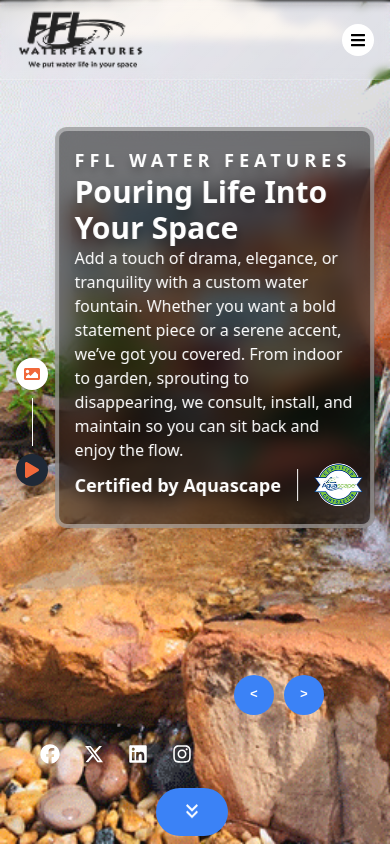
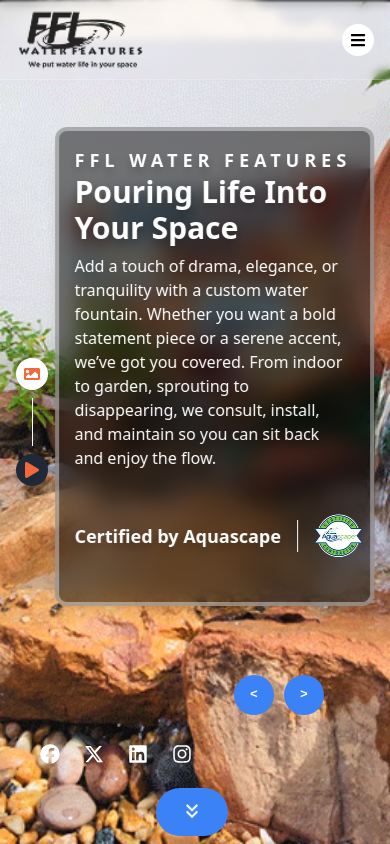
Before and after one commit to Lancelot-SO/ffl-water, a React (Vite) app: page / in a window 390 px wide. Built offline with nearby package versions, Linux system fonts and the light colour scheme; what tailwindcss-motion would draw is missing.

Commit message:
project update

```diff
--- a/src/Components/PictureSlider.css
+++ b/src/Components/PictureSlider.css
@@ -54,7 +54,11 @@
     font-size: 45px;
     font-weight: bold;
     line-height: 1.3em;
-    width: 400px;
+    width: 450px;
+    height: 130px;
+    display: flex;
+    align-items: flex-start;
+    justify-content: flex-start;
 }
 
 .carousel .list .item .topic {
@@ -290,8 +294,10 @@
         font-size: 24px;
         /* Reduce title font size */
         width: 100%;
+        height: 80px;
         /* Allow it to stretch */
         line-height: 1.2em;
+        padding-right: 10px;
     }
 
     /* Description width */
--- a/src/Components/PictureSlider.jsx
+++ b/src/Components/PictureSlider.jsx
@@ -52,25 +52,26 @@
                             <img src={img} alt={`Slide ${index + 1}`} loading="lazy" />
                             {/* <div className="absolute inset-0 z-30 bg-black bg-opacity-50 flex items-center justify-center"></div> */}
                             <div className="content bg-black/50 backdrop-blur-md rounded-xl p-4
-                            + shadow-lg border-4 border-white/40">
+                            + shadow-lg border-4 border-white/40 mr-4">
                                 <div className="author">FFL WATER FEATURES</div>
                                 <div className="title">Pouring Life Into Your Space</div>
-                                <div className="des w-full lg:w-[570px] pr-4 lg:pr-0">
+                                <div className="des w-full lg:w-[570px] pr-5 lg:pr-0">
                                     {descriptions[index]}
                                 </div>
-                                <div className="flex items-center lg:p-4 p-0 w-full max-w-md">
+                                <div className="flex items-center w-full lg:w-[600px] h-[100px] mt-4">
                                     {/* Left Content */}
-                                    <div className="text-white text-lg font-semibold">
+                                    <div className="flex-2 text-white  text-lg font-semibold">
                                         Certified by Aquascape
                                     </div>
                                     {/* Divider */}
                                     <div className="h-8 w-[1px] bg-white mx-4"></div>
                                     {/* Badge */}
-                                    <div>
+                                    <div className='lg:w-[100px] '>
                                         <img
                                             src={cert}
                                             alt="Aquascape Certified Badge"
-                                            className="w-16 h-16 object-contain"
+                                            className="lg:w-full object-cover"
+                                            loading='lazy'
                                         />
                                     </div>
                                 </div>
--- a/src/Components/VideoSlider.css
+++ b/src/Components/VideoSlider.css
@@ -175,12 +175,13 @@
 /* Responsive adjustments */
 @media screen and (max-width: 678px) {
     .carousel .list .item .content {
-        padding-right: 0;
+        margin-right: 16px;
         left: 55%;
     }
 
     .carousel .list .item .content {
         top: 15%;
+        margin-right: 10px;
     }
 
     .carousel .list .item .content .title {
--- a/src/Pages/About.jsx
+++ b/src/Pages/About.jsx
@@ -47,7 +47,7 @@
                                 </div>
 
                                 {/* Yellow Section (Fixed Position) */}
-                                <div className="flex lg:w-[610px] h-full">
+                                <div className="hidden lg:flex lg:w-[610px] h-full">
                                     <Slider />
                                 </div>
                             </div>
--- a/src/Pages/MainAbout.jsx
+++ b/src/Pages/MainAbout.jsx
@@ -206,7 +206,7 @@
             </section>
 
 
-            <section id="price" className="h-screen md:mt-5 flex justify-center items-center bg-white">
+            <section id="price" className="hidden h-screen md:mt-5 flex justify-center items-center bg-white">
                 <div className="flex flex-col items-center w-full">
                     <h2 className="text-2xl font-semibold text-black mb-6">Pricing</h2>
                     <div className="grid md:grid-cols-3 gap-6 w-full max-w-4xl">
```
